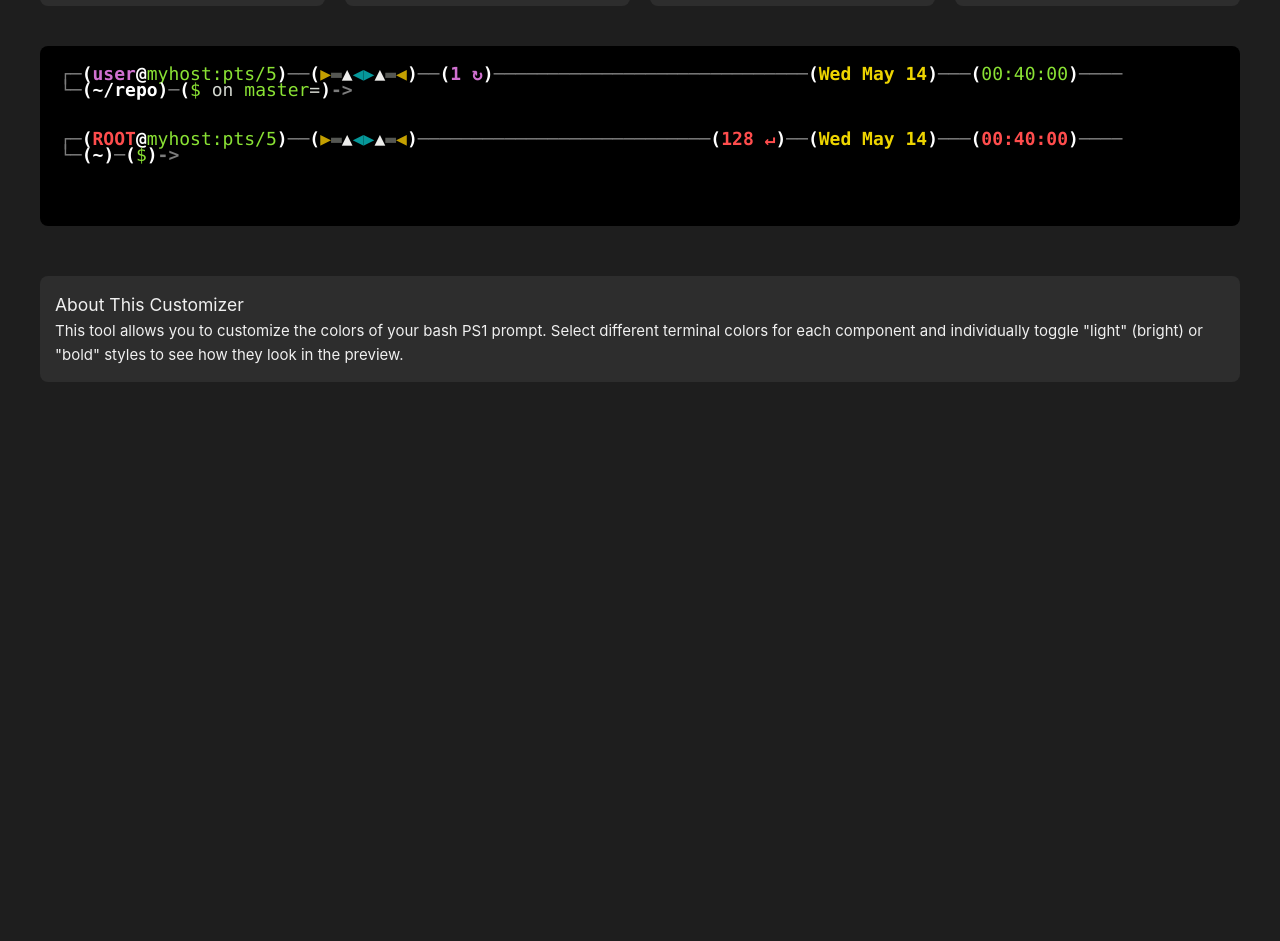
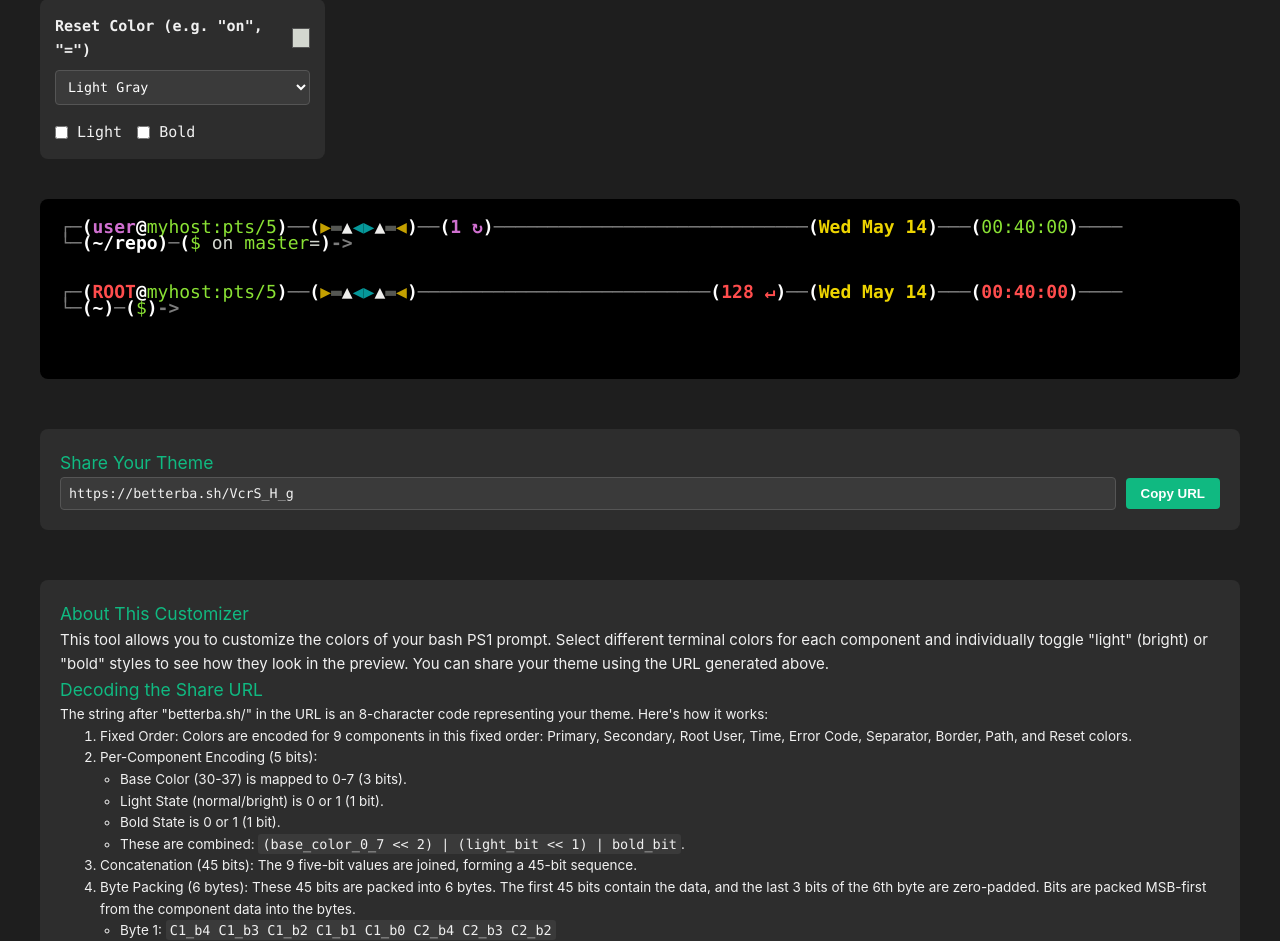
Before and after one commit to czoczo/BetterBash, a Vue app in the folder webpage/BetterBash/: page / in a window 1280 px wide. Shown: the part 391-1332 px from the top of the page. Before the commit the page ends 800 px from the top, so only its background shows below. Built offline with nearby package versions, Linux system fonts and the light colour scheme.

Commit message:
added encoding

```diff
--- a/webpage/BetterBash/src/App.vue
+++ b/webpage/BetterBash/src/App.vue
@@ -134,23 +134,63 @@
         </div>
       </div>
 
+      <div class="share-section">
+        <h3>Share Your Theme</h3>
+        <div class="share-url-container">
+            <input type="text" :value="shareableUrl" readonly id="shareUrlInput" @click="selectUrlText" />
+            <button @click="copyUrlToClipboard">Copy URL</button>
+        </div>
+        <p v-if="copySuccess" class="copy-success-message">Copied to clipboard!</p>
+      </div>
+
       <div class="info-section">
         <h3>About This Customizer</h3>
         <p>
           This tool allows you to customize the colors of your bash PS1 prompt.
           Select different terminal colors for each component and individually toggle
           "light" (bright) or "bold" styles to see how they
-          look in the preview.
+          look in the preview. You can share your theme using the URL generated above.
         </p>
+        <h3>Decoding the Share URL</h3>
+        <div class="decoding-explanation">
+            <p>The string after "betterba.sh/" in the URL is an 8-character code representing your theme. Here's how it works:</p>
+            <ol>
+                <li><strong>Fixed Order:</strong> Colors are encoded for 9 components in this fixed order:
+                    Primary, Secondary, Root User, Time, Error Code, Separator, Border, Path, and Reset colors.</li>
+                <li><strong>Per-Component Encoding (5 bits):</strong>
+                    <ul>
+                        <li>Base Color (30-37) is mapped to 0-7 (3 bits).</li>
+                        <li>Light State (normal/bright) is 0 or 1 (1 bit).</li>
+                        <li>Bold State is 0 or 1 (1 bit).</li>
+                        <li>These are combined: <code>(base_color_0_7 &lt;&lt; 2) | (light_bit &lt;&lt; 1) | bold_bit</code>.</li>
+                    </ul>
+                </li>
+                <li><strong>Concatenation (45 bits):</strong> The 9 five-bit values are joined, forming a 45-bit sequence.</li>
+                <li><strong>Byte Packing (6 bytes):</strong> These 45 bits are packed into 6 bytes. The first 45 bits contain the data, and the last 3 bits of the 6th byte are zero-padded. Bits are packed MSB-first from the component data into the bytes.
+                    <ul>
+                        <li>Byte 1: <code>C1_b4 C1_b3 C1_b2 C1_b1 C1_b0 C2_b4 C2_b3 C2_b2</code></li>
+                        <li>Byte 2: <code>C2_b1 C2_b0 C3_b4 C3_b3 C3_b2 C3_b1 C3_b0 C4_b4</code></li>
+                        <li>Byte 3: <code>C4_b3 C4_b2 C4_b1 C4_b0 C5_b4 C5_b3 C5_b2 C5_b1</code></li>
+                        <li>Byte 4: <code>C5_b0 C6_b4 C6_b3 C6_b2 C6_b1 C6_b0 C7_b4 C7_b3</code></li>
+                        <li>Byte 5: <code>C7_b2 C7_b1 C7_b0 C8_b4 C8_b3 C8_b2 C8_b1 C8_b0</code></li>
+                        <li>Byte 6: <code>C9_b4 C9_b3 C9_b2 C9_b1 C9_b0  0   0   0</code></li>
+                        (<code>Cn_bx</code> is bit <code>x</code> of component <code>n</code>'s 5-bit value, <code>C1</code>=Primary, <code>C2</code>=Secondary, etc.)
+                    </ul>
+                </li>
+                <li><strong>URL-Safe Base64:</strong> The 6 bytes are encoded using Base64, then <code>+</code> is replaced with <code>-</code>, <code>/</code> with <code>_</code>, and padding <code>=</code> are removed. This produces the 8-character code.</li>
+            </ol>
+            <p>To decode, reverse the process: Base64 decode, unpack bytes into 5-bit values, then extract base color, light, and bold states for each component.</p>
+        </div>
       </div>
     </div>
   </div>
 </template>
 
 <script setup>
-import { ref, computed } from 'vue';
+import { ref, computed, onMounted } from 'vue'; // Added onMounted if needed for URL parsing later
 
-// Color labels for UI
+// Color labels for UI - THE ORDER HERE IS IMPORTANT FOR `Object.keys(colorLabels)` if used
+// but we'll use a hardcoded list for encoding/decoding for stability.
 const colorLabels = {
   PRIMARY_COLOR: 'Primary Color',
   SECONDARY_COLOR: 'Secondary Color',
@@ -160,7 +200,18 @@ const colorLabels = {
   SEPARATOR_COLOR: 'Separator Color',
   BORDCOL: 'Border Color',
   PATH_COLOR: 'Path Color',
+  RST: 'Reset Color (e.g. "on", "=")',
 };
+
+// --- Hardcoded order for URL encoding/decoding stability ---
+const ENCODING_ORDERED_COLOR_KEYS = [
+  'PRIMARY_COLOR', 'SECONDARY_COLOR', 'ROOT_COLOR', 'TIME_COLOR',
+  'ERR_COLOR', 'SEPARATOR_COLOR', 'BORDCOL', 'PATH_COLOR', 'RST'
+];
+if (ENCODING_ORDERED_COLOR_KEYS.length !== 9) {
+    console.error("Encoding logic assumes 9 color keys. Please update bit packing if this changes.");
+}
+
 
 // --- Base Color Definitions (30-37 range) ---
 const baseColorDefinitions = {
@@ -192,25 +243,21 @@ const boldColorSpecifics = {
     32: { hex: "#73d216", css: "text-bold-green" },
     33: { hex: "#edd400", css: "text-bold-yellow" },
     34: { hex: "#3584e4", css: "text-bold-blue" },
-    35: { hex: "#ad7fa8", css: "text-bold-magenta" },
-    36: { hex: "#34e2e2", css: "text-bold-cyan" },
-    37: { hex: "#ffffff", css: "text-bold-white" },
+    35: { hex: "#ad7fa8", css: "text-bold-magenta" }, // Often same as bright in some terminals
+    36: { hex: "#34e2e2", css: "text-bold-cyan" },   // Often same as bright
+    37: { hex: "#ffffff", css: "text-bold-white" },  // True white for bold light gray
     90: { hex: "#7c7c7c", css: "text-bold-bright-black" },
     95: { hex: "#d070d0", css: "text-bold-bright-magenta" },
-    97: { hex: "#ffffff", css: "text-bold-bright-white" },
+    97: { hex: "#ffffff", css: "text-bold-bright-white" }, // True white for bold white
 };
 
-// --- Create a comprehensive map for lookup: codeNum-isBold -> {hex, cssClass} ---
 const finalColorMappings = {};
-// Normal (non-bold, non-light)
 for (const code in baseColorDefinitions) {
     finalColorMappings[`${code}-false`] = { hex: baseColorDefinitions[code].hex, cssClass: baseColorDefinitions[code].css };
 }
-// Light (non-bold, light)
 for (const code in lightColorDefinitions) {
     finalColorMappings[`${code}-false`] = { hex: lightColorDefinitions[code].hex, cssClass: lightColorDefinitions[code].css };
 }
-// Bold Normal
 for (const code in baseColorDefinitions) {
     const numCode = parseInt(code);
     if (boldColorSpecifics[numCode] && !(numCode >= 90)) {
@@ -219,7 +266,6 @@ for (const code in baseColorDefinitions) {
         finalColorMappings[`${numCode}-true`] = { hex: baseColorDefinitions[numCode].hex, cssClass: `${baseColorDefinitions[numCode].css} font-bold-style` };
     }
 }
-// Bold Light
 for (const code in lightColorDefinitions) {
     const numCode = parseInt(code);
     if (boldColorSpecifics[numCode]) {
@@ -229,72 +275,59 @@ for (const code in lightColorDefinitions) {
     }
 }
 
-// --- Options for Select Dropdowns ---
 const baseColorOptions = Object.entries(baseColorDefinitions).map(([value, { name }]) => ({
   name,
   value: parseInt(value),
 }));
 
-// --- Initial state of selected color attributes for each prompt part ---
 const initialBashColorCodes = {
-  PRIMARY_COLOR: '\\[\\033[00;92m\\]',
-  SECONDARY_COLOR: '\\[\\033[00;95;1m\\]',
-  ROOT_COLOR: '\\[\\033[00;31;1m\\]',
-  TIME_COLOR: '\\[\\033[00;33;1m\\]',
-  ERR_COLOR: '\\[\\033[00;31;1m\\]',
-  SEPARATOR_COLOR: '\\[\\033[00;97;1m\\]',
-  BORDCOL: '\\[\\033[00;90;1m\\]',
-  PATH_COLOR: '\\[\\033[00;97;1m\\]',
-  RST: '\\[\\033[00;37m\\]',
+  PRIMARY_COLOR: '\\[\\033[00;92m\\]',       // Bright Green
+  SECONDARY_COLOR: '\\[\\033[00;95;1m\\]', // Bold Bright Magenta
+  ROOT_COLOR: '\\[\\033[00;31;1m\\]',        // Bold Red
+  TIME_COLOR: '\\[\\033[00;33;1m\\]',        // Bold Yellow
+  ERR_COLOR: '\\[\\033[00;31;1m\\]',         // Bold Red
+  SEPARATOR_COLOR: '\\[\\033[00;97;1m\\]', // Bold White (Bright)
+  BORDCOL: '\\[\\033[00;90;1m\\]',         // Bold Bright Black (Gray)
+  PATH_COLOR: '\\[\\033[00;97;1m\\]',        // Bold White (Bright)
+  RST: '\\[\\033[00;37m\\]',                // Light Gray (Normal)
 };
 
 function parseInitialBashCodeToAttributes(bashCode) {
-  // Regex to capture style (like '00'), color code, and optional bold marker ';1m'
-  // Example: \[\\033[00;92m\]  -> style: 00, colorNum: 92, boldSuffix: undefined
-  // Example: \[\\033[00;31;1m\] -> style: 00, colorNum: 31, boldSuffix: ;1m
-  // Example: \[\\033[1;31m\]   -> style: 1,  colorNum: 31, boldSuffix: undefined (if we adapt to this)
-  const match = bashCode.match(/\[(?:(\d{1,2});)?(\d{2})(;1)?m/);
-  let baseCode = 37; // Default: Light Gray
+  const match = bashCode.match(/\[(?:(\d{1,2}|[a-zA-Z]);)?(\d{2})(;1)?m/);
+  let baseCode = 37;
   let isLight = false;
   let isBold = false;
 
   if (match) {
-    const stylePart = match[1]; // Might be undefined if only color code is present e.g. \[\033[32m\]
+    const stylePart = match[1];
     let colorNum = parseInt(match[2]);
-    const boldSuffix = match[3]; // ';1m'
+    const boldSuffix = match[3];
 
     isLight = colorNum >= 90 && colorNum <= 97;
     baseCode = isLight ? colorNum - 60 : colorNum;
-
-    // Determine boldness:
-    // 1. If there's a ';1m' suffix (specific to some original formats)
-    // 2. If the style part itself is '1' or '01' (standard bold)
     isBold = !!boldSuffix || stylePart === '1' || stylePart === '01';
-
   } else {
-    // Fallback for very simple codes like \[\033[32m\]
     const simpleMatch = bashCode.match(/\[(\d{2})m/);
     if (simpleMatch) {
         let colorNum = parseInt(simpleMatch[1]);
         isLight = colorNum >= 90 && colorNum <= 97;
         baseCode = isLight ? colorNum - 60 : colorNum;
-        isBold = false; // No bold info in this simple format
+        isBold = false;
     }
   }
   return { baseCode, isLight, isBold };
 }
 
 const selectedColorAttributes = ref({});
-for (const key in colorLabels) {
+ENCODING_ORDERED_COLOR_KEYS.forEach(key => {
   if (initialBashColorCodes[key]) {
     selectedColorAttributes.value[key] = parseInitialBashCodeToAttributes(initialBashColorCodes[key]);
   } else {
-    // Default for any new keys not in initialBashColorCodes
-    selectedColorAttributes.value[key] = { baseCode: 37, isLight: false, isBold: false };
+    selectedColorAttributes.value[key] = { baseCode: 37, isLight: false, isBold: false }; // Default
   }
-}
+});
 
-// --- Computed property to generate final Bash escape codes ---
+
 const generatedColors = computed(() => {
   const finalCodes = {};
   for (const key in selectedColorAttributes.value) {
@@ -304,44 +337,49 @@ const generatedColors = computed(() => {
     if (attrs.isBold) {
       finalCodes[key] = `\\[\\033[1;${actualCode}m\\]`;
     } else {
-      finalCodes[key] = `\\[\\033[${actualCode}m\\]`;
+      // Ensure "normal" style is explicit if no bold, using '0' or just the color
+      finalCodes[key] = `\\[\\033[0;${actualCode}m\\]`;
     }
   }
+  // Handle RST specifically if it shouldn't have complex styling (e.g. only \[\033[0m\] or \[\033[37m\])
+  // For this general tool, we keep RST configurable like others.
+  // If RST should always be \[\033[0m\], you can override:
+  // finalCodes['RST'] = '\\[\\033[0m\\]';
   return finalCodes;
 });
 
-// --- Helper function to parse generated Bash codes for preview ---
 function parseGeneratedBashCode(bashCode) {
-  const match = bashCode.match(/\[(?:(1);)?(\d{2})m/);
+  const match = bashCode.match(/\[(?:(1);)?(\d{2})m/); // Bold group, color group
   if (match) {
     const isBold = !!match[1];
     const colorNum = parseInt(match[2]);
     return { colorNum, isBold };
   }
-   const simplerMatch = bashCode.match(/\[(?:0;)?(\d{2})m/);
-   if (simplerMatch) {
-    return { colorNum: parseInt(simplerMatch[1]), isBold: false };
+  // Try matching pattern like \[\033[0;32m\] or \[\033[0;92m\]
+   const nonBoldMatch = bashCode.match(/\[0;(\d{2})m/);
+   if (nonBoldMatch) {
+    return { colorNum: parseInt(nonBoldMatch[1]), isBold: false };
   }
-  // Fallback if parsing fails, try to determine from current individual attribute
-  // This part is tricky as this function only gets the bash code, not the key.
-  // For robustness, stick to parsing the code or a safe default.
+  // Try matching pattern like \[\033[32m\] (implicit normal)
+  const simplestMatch = bashCode.match(/\[(\d{2})m/);
+  if (simplestMatch) {
+    return { colorNum: parseInt(simplestMatch[1]), isBold: false };
+  }
   console.warn("Could not parse bash code for preview:", bashCode);
-  return { colorNum: 37, isBold: false }; // Default to non-bold light gray
+  return { colorNum: 37, isBold: false };
 }
 
-// --- Get Hex Color for Preview Box ---
 const getPreviewColorFromBash = (bashCode) => {
-  if (!bashCode) return baseColorDefinitions[37].hex; // Default for undefined
+  if (!bashCode) return baseColorDefinitions[37].hex;
   const { colorNum, isBold } = parseGeneratedBashCode(bashCode);
   const mappingKey = `${colorNum}-${isBold}`;
   const fallbackKeyNormal = `${colorNum}-false`;
   const colorData = finalColorMappings[mappingKey] || finalColorMappings[fallbackKeyNormal];
 
   if (colorData) return colorData.hex;
-  return baseColorDefinitions[37].hex; // Ultimate fallback
+  return baseColorDefinitions[37].hex;
 };
 
-// --- Get CSS Class for Prompt Preview ---
 const getColorClassFromBash = (bashCode) => {
   if (!bashCode) return 'text-white';
   const { colorNum, isBold } = parseGeneratedBashCode(bashCode);
@@ -355,12 +393,101 @@ const getColorClassFromBash = (bashCode) => {
   if (normalData) {
     return isBold ? `${normalData.cssClass} font-bold-style` : normalData.cssClass;
   }
-  return 'text-white font-bold-style'; // Ultimate fallback
+  return 'text-white font-bold-style';
 };
 
 const updatePromptDetails = () => {
-  // console.log("Prompt attributes updated:", JSON.parse(JSON.stringify(selectedColorAttributes.value)));
+  // This function is called on change, can be used for debugging or future enhancements
 };
+
+// --- URL Sharing Logic ---
+function bytesToUrlSafeBase64(bytes) {
+  const base64 = btoa(String.fromCharCode(...bytes));
+  return base64.replace(/\+/g, '-').replace(/\//g, '_').replace(/=/g, '');
+}
+
+// function urlSafeBase64ToBytes(base64Str) { // For decoding if implemented
+//   let base64 = base64Str.replace(/-/g, '+').replace(/_/g, '/');
+//   const padding = base64.length % 4 === 0 ? '' : '='.repeat(4 - (base64.length % 4));
+//   const raw = atob(base64 + padding);
+//   const bytes = new Uint8Array(raw.length);
+//   for (let i = 0; i < raw.length; i++) {
+//     bytes[i] = raw.charCodeAt(i);
+//   }
+//   return bytes;
+// }
+
+function generateShareCode(selectedAttrs) {
+  const numParts = ENCODING_ORDERED_COLOR_KEYS.length;
+  if (numParts * 5 > 48) { // 45 bits for 9 parts, max 48 in 6 bytes
+      console.error("Too many parts for 6 bytes with 5 bits each");
+      return "";
+  }
+
+  const fiveBitValues = [];
+  for (const key of ENCODING_ORDERED_COLOR_KEYS) {
+    const attr = selectedAttrs[key];
+    if (!attr) { // Should not happen if selectedColorAttributes is initialized correctly
+        fiveBitValues.push(0); // Default: (0<<2)|0|0 = Black, not light, not bold
+        continue;
+    }
+    const shortBaseCode = attr.baseCode - 30; // 0-7
+    const lightBit = attr.isLight ? 1 : 0;
+    const boldBit = attr.isBold ? 1 : 0;
+    const value = (shortBaseCode << 2) | (lightBit << 1) | boldBit; // 0-31
+    fiveBitValues.push(value);
+  }
+
+  const bytes = new Uint8Array(6); // 48 bits
+  // Pack 9 * 5-bit values (45 bits) into 6 bytes
+  bytes[0] = (fiveBitValues[0] << 3) | (fiveBitValues[1] >> 2);
+  bytes[1] = ((fiveBitValues[1] & 0x03) << 6) | (fiveBitValues[2] << 1) | (fiveBitValues[3] >> 4);
+  bytes[2] = ((fiveBitValues[3] & 0x0F) << 4) | (fiveBitValues[4] >> 1);
+  bytes[3] = ((fiveBitValues[4] & 0x01) << 7) | (fiveBitValues[5] << 2) | (fiveBitValues[6] >> 3);
+  bytes[4] = ((fiveBitValues[6] & 0x07) << 5) | (fiveBitValues[7]);
+  bytes[5] = (fiveBitValues[8] << 3); // Last 3 bits of this byte will be 0 (padding)
+
+  return bytesToUrlSafeBase64(bytes);
+}
+
+const shareableUrl = computed(() => {
+  const code = generateShareCode(selectedColorAttributes.value);
+  return `https://betterba.sh/${code}`;
+});
+
+const copySuccess = ref(false);
+async function copyUrlToClipboard() {
+  try {
+    await navigator.clipboard.writeText(shareableUrl.value);
+    copySuccess.value = true;
+    setTimeout(() => {
+      copySuccess.value = false;
+    }, 2000);
+  } catch (err) {
+    console.error('Failed to copy URL: ', err);
+    alert('Failed to copy URL. Please copy it manually.');
+  }
+}
+
+function selectUrlText() {
+    const inputElement = document.getElementById('shareUrlInput');
+    if (inputElement) {
+        inputElement.select();
+    }
+}
+
+// Optional: Logic to parse code from URL on load
+// onMounted(() => {
+//   const path = window.location.pathname;
+//   const parts = path.split('/');
+//   if (parts.length > 1 && parts[1]) { // e.g. /XyZ123Ab
+//     const code = parts[1];
+//     // const decodedAttributes = parseShareCode(code); // You'd need to implement this
+//     // if (decodedAttributes) {
+//     //   selectedColorAttributes.value = decodedAttributes;
+//     // }
+//   }
+// });
 
 </script>
 
@@ -381,7 +508,7 @@ body {
 h1 {
   text-align: center;
   margin-bottom: 30px;
-  color: #10b981;
+  color: #10b981; /* A pleasant green */
 }
 .customizer {
   display: flex;
@@ -390,7 +517,7 @@ h1 {
 }
 .color-controls {
   display: grid;
-  grid-template-columns: repeat(auto-fit, minmax(280px, 1fr)); /* Adjusted minmax for more space */
+  grid-template-columns: repeat(auto-fit, minmax(280px, 1fr));
   gap: 20px;
 }
 .color-select-group {
@@ -400,7 +527,7 @@ h1 {
   padding: 15px;
   border-radius: 8px;
   font-family: Consolas, Monaco, 'Lucida Console', monospace;
-  gap: 10px; /* Space between main selector and checkboxes */
+  gap: 10px;
 }
 .color-selector-main label {
   margin-bottom: 8px;
@@ -419,14 +546,14 @@ h1 {
 }
 .color-modifier-checkboxes {
   display: flex;
-  gap: 15px; /* Space between Light and Bold checkboxes */
+  gap: 15px;
   margin-top: 5px;
 }
 .color-modifier-checkboxes label {
   display: flex;
   align-items: center;
   gap: 5px;
-  font-weight: normal; /* Normal weight for checkbox labels */
+  font-weight: normal;
 }
 .color-modifier-checkboxes input[type="checkbox"] {
   margin-right: 4px;
@@ -454,18 +581,66 @@ h1 {
   border: 1px solid #555;
   vertical-align: middle;
 }
-.info-section {
+.info-section, .share-section {
   margin-top: 30px;
   background-color: #2d2d2d;
-  padding: 15px;
+  padding: 20px;
   border-radius: 8px;
+}
+.info-section h3, .share-section h3 {
+  margin-top: 0;
+  color: #10b981;
+}
+.share-url-container {
+  display: flex;
+  gap: 10px;
+  align-items: center;
+}
+.share-url-container input[type="text"] {
+  flex-grow: 1;
+  padding: 8px;
+  background-color: #3a3a3a;
+  color: #f0f0f0;
+  border: 1px solid #555;
+  border-radius: 4px;
+  font-family: Consolas, Monaco, 'Lucida Console', monospace;
+}
+.share-url-container button {
+  padding: 8px 15px;
+  background-color: #10b981;
+  color: #fff;
+  border: none;
+  border-radius: 4px;
+  cursor: pointer;
+  font-weight: bold;
+}
+.share-url-container button:hover {
+  background-color: #0da874;
+}
+.copy-success-message {
+  color: #8ae234; /* Bright Green */
+  font-size: 0.9em;
+  margin-top: 5px;
+}
+.decoding-explanation {
+    font-size: 0.9em;
+    line-height: 1.6;
+}
+.decoding-explanation ul {
+    padding-left: 20px;
+}
+.decoding-explanation code {
+    background-color: #3a3a3a;
+    padding: 2px 4px;
+    border-radius: 3px;
+    font-family: Consolas, Monaco, 'Lucida Console', monospace;
 }
 
 .font-bold-style {
   font-weight: bold !important;
 }
 
-/* Terminal text colors from original CSS */
+/* Terminal text colors (unchanged) */
 .text-black { color: #000000; }
 .text-red { color: #cc0000; }
 .text-green { color: #4e9a06; }
@@ -498,4 +673,5 @@ h1 {
 
 .text-red-on-white { color: #ffffff; background-color: #c00; }
 .text-reset { color: #d3d7cf; }
+
 </style>
```
